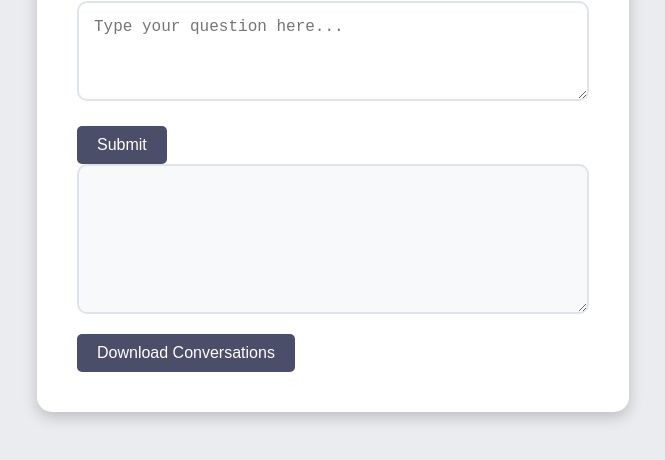
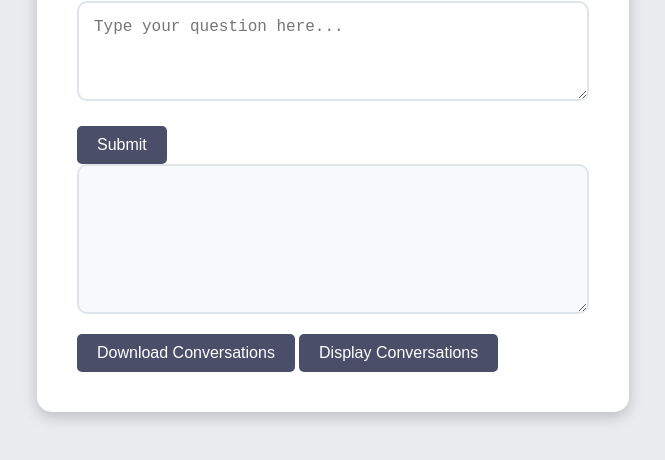
Before and after one commit to CarlJoelWester/Denials, a plain HTML site: page index.html in a window 1280 px wide. Shown: the part 256-716 px from the top of the page, without its empty margins (307-972 px from the left). Drawn offline with Linux system fonts and the light colour scheme.

Commit message:
Update index.html

```diff
--- a/index.html
+++ b/index.html
@@ -65,6 +65,7 @@
         <button onclick="submitQuestion()">Submit</button>
         <div class="response-box" id="response"></div>
         <button onclick="downloadCSV()">Download Conversations</button>
+        <button onclick="displayConversations()">Display Conversations</button>
     </div>
 
     <script src="script.js"></script>
```
